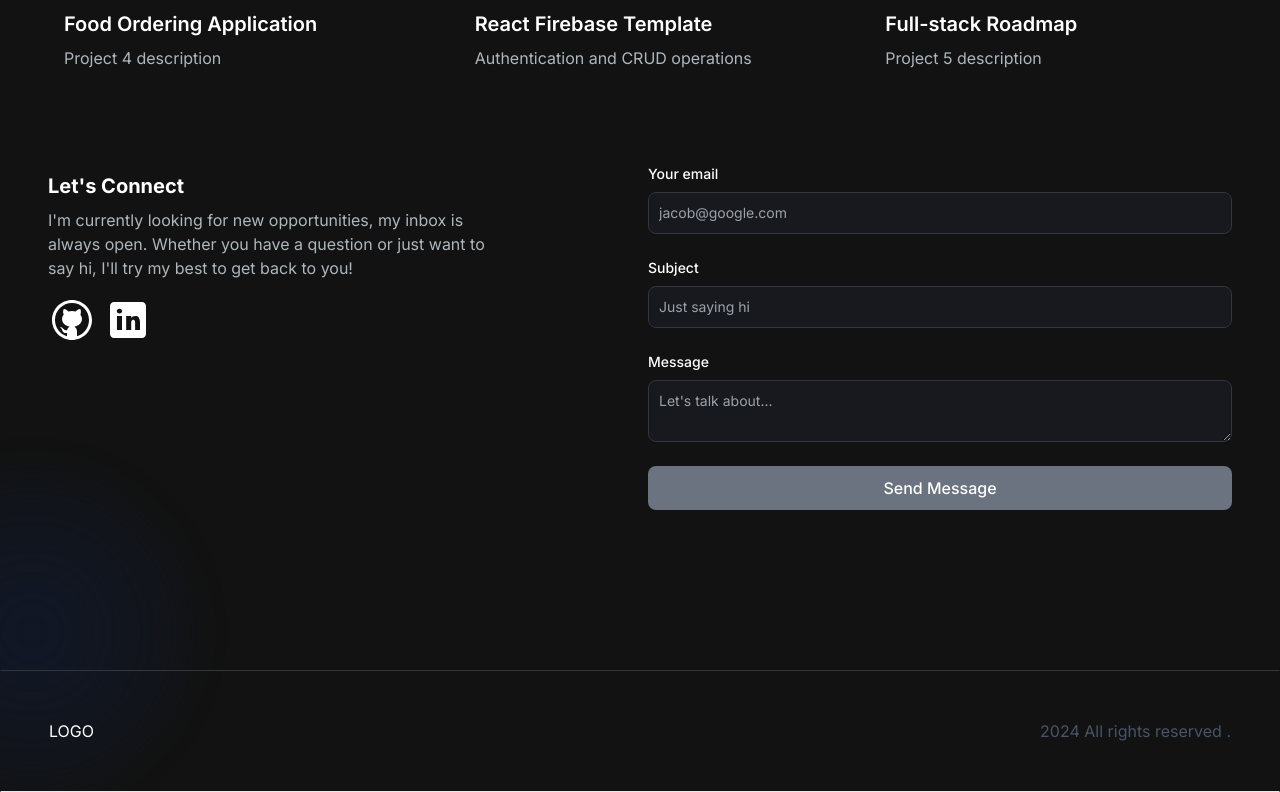
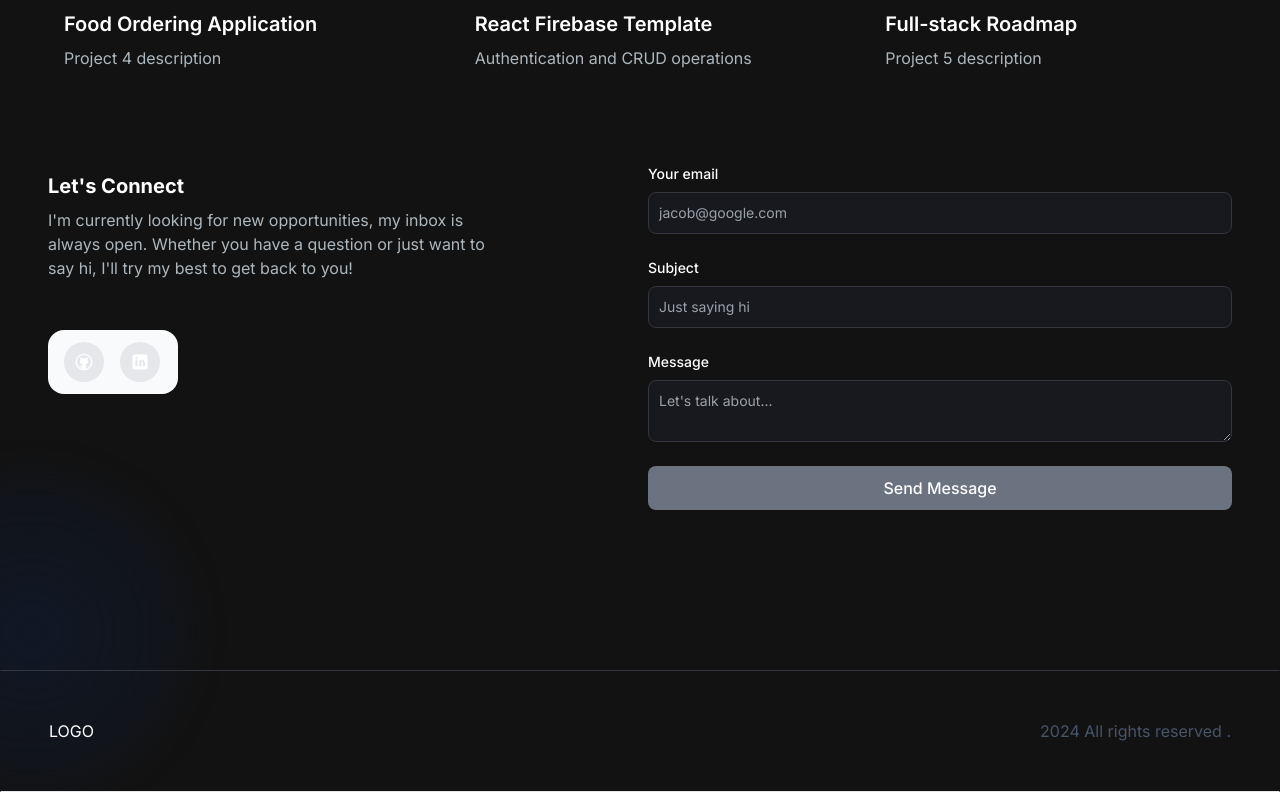
Before and after one commit to Dawithabte31/New-personal-portfolio, a Next.js app: page / in a window 1280 px wide. Shown: the part 2612-3404 px from the top of the page. Built offline with nearby package versions, Linux system fonts and the light colour scheme.

Commit message:
"Updated package-lock.json and package.json to include @tabler/icons-react and updated tailwind-merge to 2.5.2. Added FloatingDock component and dockItems to EmailSection.jsx, and removed social media links."

```diff
--- /dev/null
+++ b/lib/utils.jsx
@@ -0,0 +1,7 @@
+import clsx from "clsx";
+import { twMerge } from "tailwind-merge";
+
+// Utility function to combine class names
+export function cn(...inputs) {
+  return twMerge(clsx(inputs));
+}
--- a/package.json
+++ b/package.json
@@ -10,6 +10,7 @@
   },
   "dependencies": {
     "@heroicons/react": "^2.0.18",
+    "@tabler/icons-react": "^3.12.0",
     "autoprefixer": "10.4.15",
     "clsx": "^2.1.1",
     "eslint": "8.47.0",
@@ -22,7 +23,7 @@
     "react-dom": "18.2.0",
     "react-type-animation": "^3.1.0",
     "resend": "^1.0.0",
-    "tailwind-merge": "^2.4.0",
+    "tailwind-merge": "^2.5.2",
     "tailwindcss": "3.3.3"
   },
   "devDependencies": {
--- a/src/app/components/EmailSection.jsx
+++ b/src/app/components/EmailSection.jsx
@@ -4,6 +4,21 @@
 import LinkedinIcon from "../../../public/linkedin-icon.svg";
 import Link from "next/link";
 import Image from "next/image";
+import { FloatingDock } from "./ui/floating-dock";
+
+// Sample items for FloatingDock component
+const dockItems = [
+  {
+    title: "GitHub",
+    icon: <Image src={GithubIcon} alt="GitHub" />,
+    href: "https://github.com/Dawithabte31",
+  },
+  {
+    title: "LinkedIn",
+    icon: <Image src={LinkedinIcon} alt="LinkedIn" />,
+    href: "https://www.linkedin.com/in/dawit-habitamu-70038a260",
+  },
+];
 
 const EmailSection = () => {
   const [emailSubmitted, setEmailSubmitted] = useState(false);
@@ -18,15 +33,11 @@
     const JSONdata = JSON.stringify(data);
     const endpoint = "/api/send";
 
-    // Form the request for sending data to the server.
     const options = {
-      // The method is POST because we are sending data.
       method: "POST",
-      // Tell the server we're sending JSON.
       headers: {
         "Content-Type": "application/json",
       },
-      // Body of the request is the JSON data we created above.
       body: JSONdata,
     };
 
@@ -50,18 +61,19 @@
           Let&apos;s Connect
         </h5>
         <p className="text-[#ADB7BE] mb-4 max-w-md">
-          {" "}
           I&apos;m currently looking for new opportunities, my inbox is always
           open. Whether you have a question or just want to say hi, I&apos;ll
           try my best to get back to you!
         </p>
-        <div className="socials flex flex-row gap-2">
-          <Link href="https://github.com/Dawithabte31">
-            <Image src={GithubIcon} alt="Github Icon" />
-          </Link>
-          <Link href="https://www.linkedin.com/in/dawit-habitamu-70038a260">
-            <Image src={LinkedinIcon} alt="Linkedin Icon" />
-          </Link>
+
+        {/* Provide actual values or remove if not needed */}
+        <div className="">
+          {" "}
+          <FloatingDock
+            items={dockItems}
+            desktopClassName="your-desktop-class"
+            mobileClassName="your-mobile-class"
+          />
         </div>
       </div>
       <div>
--- /dev/null
+++ b/src/app/components/ui/floating-dock.jsx
@@ -0,0 +1,168 @@
+/**
+ * Note: Use position fixed according to your needs
+ * Desktop navbar is better positioned at the bottom
+ * Mobile navbar is better positioned at bottom right.
+ **/
+
+ import { cn } from "../../../../lib/utils";
+ import { IconLayoutNavbarCollapse } from "@tabler/icons-react";
+ import {
+   AnimatePresence,
+   motion,
+   useMotionValue,
+   useSpring,
+   useTransform,
+ } from "framer-motion";
+ import Link from "next/link";
+ import { useRef, useState } from "react";
+
+ export const FloatingDock = ({ items, desktopClassName, mobileClassName }) => {
+   return (
+     <div className="w-[100px]">
+       <FloatingDockDesktop items={items} className={desktopClassName} />
+       <FloatingDockMobile items={items} className={mobileClassName} />
+     </div>
+   );
+ };
+
+ const FloatingDockMobile = ({ items, className }) => {
+   const [open, setOpen] = useState(false);
+   return (
+     <div className={cn("relative block md:hidden", className)}>
+       <AnimatePresence>
+         {open && (
+           <motion.div
+             layoutId="nav"
+             className="absolute bottom-full mb-2 inset-x-0 flex flex-col gap-2"
+           >
+             {items.map((item, idx) => (
+               <motion.div
+                 key={item.title}
+                 initial={{ opacity: 0, y: 10 }}
+                 animate={{
+                   opacity: 1,
+                   y: 0,
+                 }}
+                 exit={{
+                   opacity: 0,
+                   y: 10,
+                   transition: {
+                     delay: idx * 0.05,
+                   },
+                 }}
+                 transition={{ delay: (items.length - 1 - idx) * 0.05 }}
+               >
+                 <Link
+                   href={item.href}
+                   key={item.title}
+                   className="h-10 w-10 rounded-full bg-gray-50 dark:bg-neutral-900 flex items-center justify-center"
+                 >
+                   <div className="h-4 w-4">{item.icon}</div>
+                 </Link>
+               </motion.div>
+             ))}
+           </motion.div>
+         )}
+       </AnimatePresence>
+       <button
+         onClick={() => setOpen(!open)}
+         className="h-10 w-10 rounded-full bg-gray-50 dark:bg-neutral-800 flex items-center justify-center"
+       >
+         <IconLayoutNavbarCollapse className="h-5 w-5 text-neutral-500 dark:text-neutral-400" />
+       </button>
+     </div>
+   );
+ };
+
+ const FloatingDockDesktop = ({ items, className }) => {
+   let mouseX = useMotionValue(Infinity);
+   return (
+     <motion.div
+       onMouseMove={(e) => mouseX.set(e.pageX)}
+       onMouseLeave={() => mouseX.set(Infinity)}
+       className={cn(
+         "mx-auto hidden md:flex h-16 gap-4 items-end w-[130px] mt-[50px] rounded-2xl bg-gray-50 dark:bg-neutral-900 px-4 pb-3",
+         className
+       )}
+     >
+       {items.map((item) => (
+         <IconContainer mouseX={mouseX} key={item.title} {...item} />
+       ))}
+     </motion.div>
+   );
+ };
+
+ function IconContainer({ mouseX, title, icon, href }) {
+   let ref = useRef(null);
+
+   let distance = useTransform(mouseX, (val) => {
+     let bounds = ref.current?.getBoundingClientRect() ?? { x: 0, width: 0 };
+
+     return val - bounds.x - bounds.width / 2;
+   });
+
+   let widthTransform = useTransform(distance, [-150, 0, 150], [40, 80, 40]);
+   let heightTransform = useTransform(distance, [-150, 0, 150], [40, 80, 40]);
+
+   let widthTransformIcon = useTransform(distance, [-150, 0, 150], [20, 40, 20]);
+   let heightTransformIcon = useTransform(
+     distance,
+     [-150, 0, 150],
+     [20, 40, 20]
+   );
+
+   let width = useSpring(widthTransform, {
+     mass: 0.1,
+     stiffness: 150,
+     damping: 12,
+   });
+   let height = useSpring(heightTransform, {
+     mass: 0.1,
+     stiffness: 150,
+     damping: 12,
+   });
+
+   let widthIcon = useSpring(widthTransformIcon, {
+     mass: 0.1,
+     stiffness: 150,
+     damping: 12,
+   });
+   let heightIcon = useSpring(heightTransformIcon, {
+     mass: 0.1,
+     stiffness: 150,
+     damping: 12,
+   });
+
+   const [hovered, setHovered] = useState(false);
+
+   return (
+     <Link href={href}>
+       <motion.div
+         ref={ref}
+         style={{ width, height }}
+         onMouseEnter={() => setHovered(true)}
+         onMouseLeave={() => setHovered(false)}
+         className="aspect-square rounded-full bg-gray-200 dark:bg-neutral-800 flex items-center justify-center relative"
+       >
+         <AnimatePresence>
+           {hovered && (
+             <motion.div
+               initial={{ opacity: 0, y: 10, x: "-50%" }}
+               animate={{ opacity: 1, y: 0, x: "-50%" }}
+               exit={{ opacity: 0, y: 2, x: "-50%" }}
+               className="px-2 py-0.5 whitespace-pre rounded-md bg-gray-100 border dark:bg-neutral-800 dark:border-neutral-900 dark:text-white border-gray-200 text-neutral-700 absolute left-1/2 -translate-x-1/2 -top-8 w-fit text-xs"
+             >
+               {title}
+             </motion.div>
+           )}
+         </AnimatePresence>
+         <motion.div
+           style={{ width: widthIcon, height: heightIcon }}
+           className="flex items-center justify-center"
+         >
+           {icon}
+         </motion.div>
+       </motion.div>
+     </Link>
+   );
+ }
```
Also changed, not shown: 1 other file (tests, documents, lock files or other folders).
